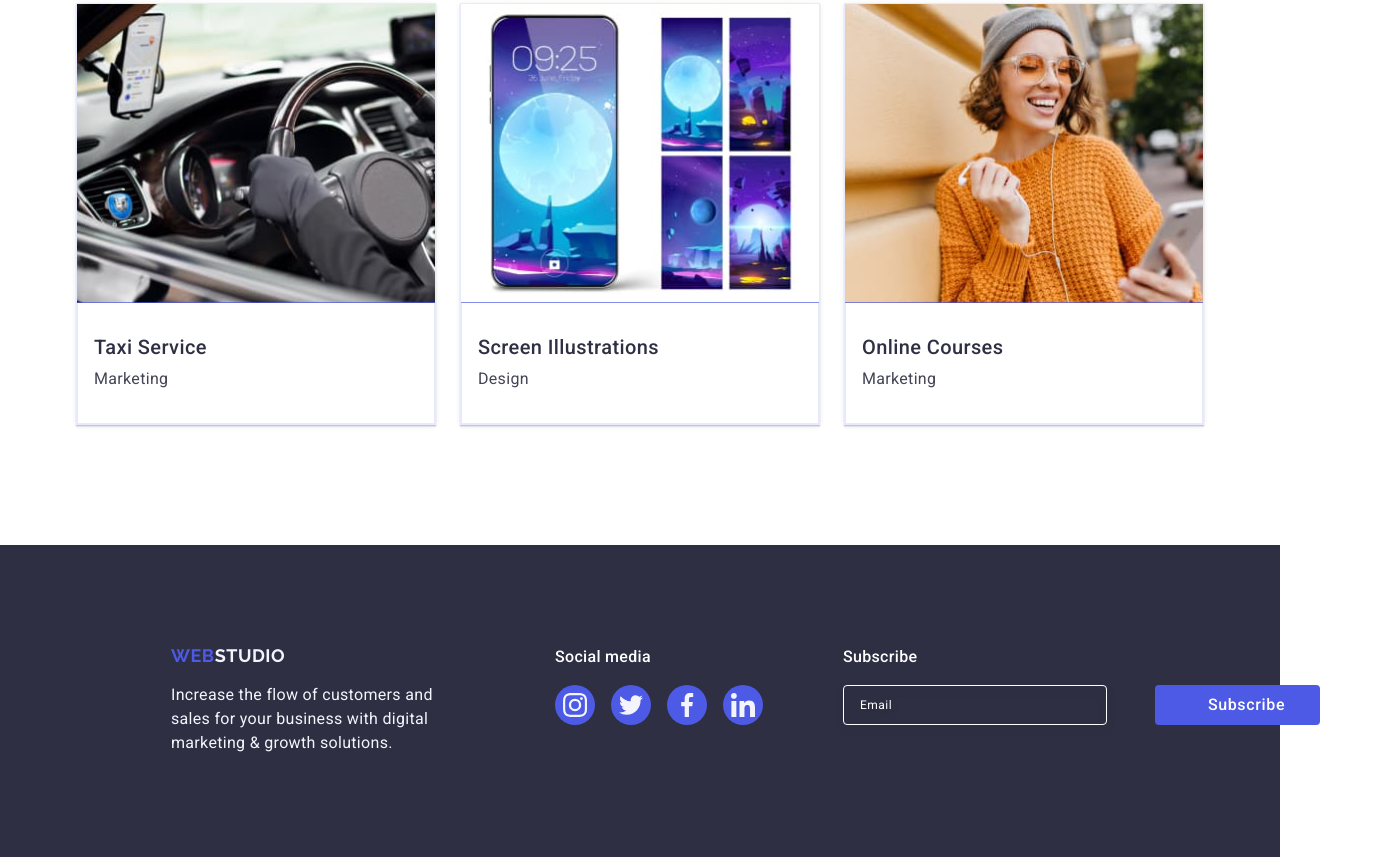
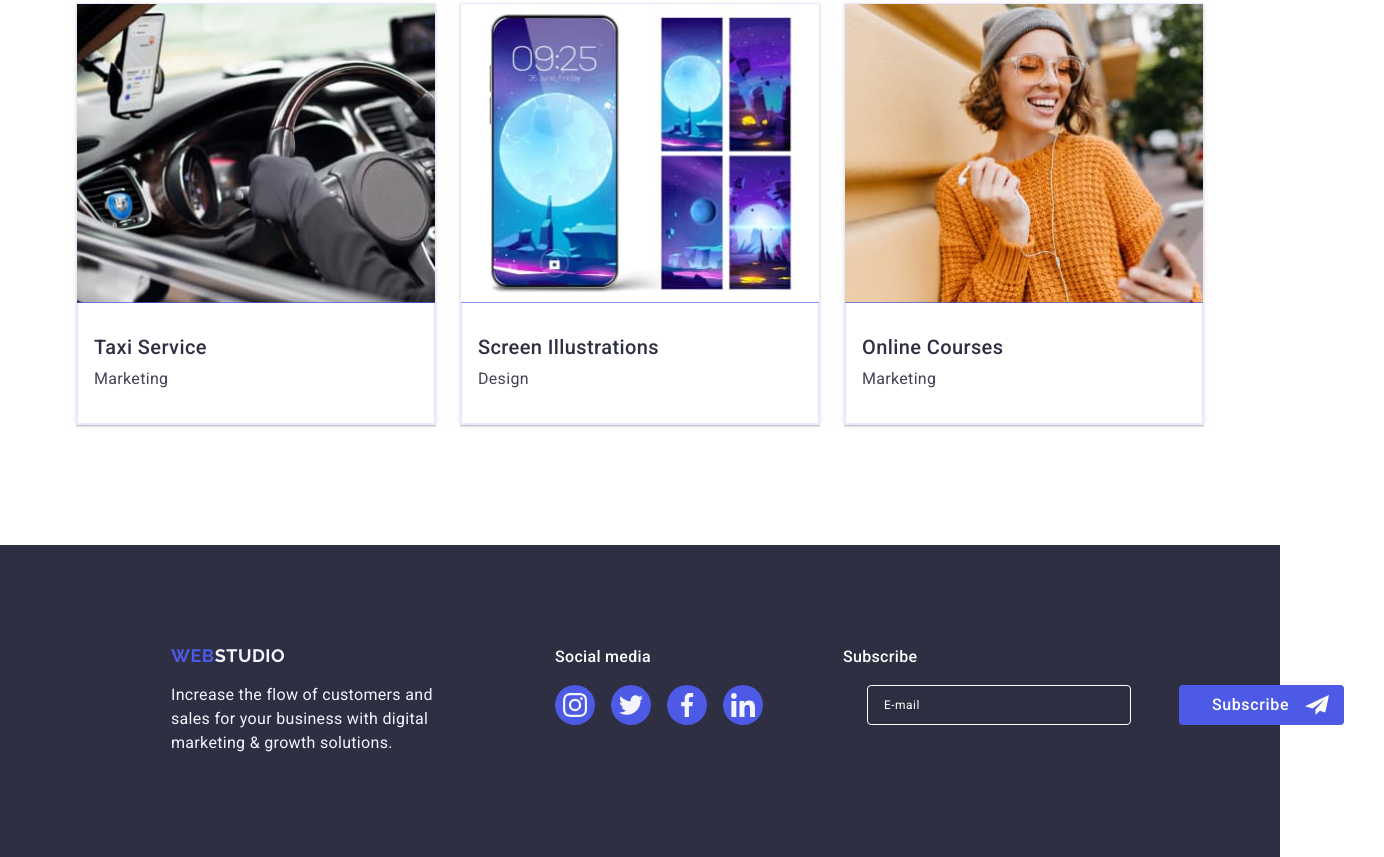
Before and after one commit to LILKRASH/goit-markup-hw-05, a plain HTML site: page index.html in a window 1280 px wide. Shown: the part 2639-3496 px from the top of the page, 1384 px wide, since content can reach past the window. Drawn offline with nearby package versions, Linux system fonts and the light colour scheme.

Commit message:
update styles.css

```diff
--- a/css/styles.css
+++ b/css/styles.css
@@ -728,7 +728,7 @@ button {
   display: block;
   font-size: 12px;
   font-weight: 400;
-  line-height: 1.16;
+  line-height: 1.17;
   letter-spacing: 0.04em;
   margin-bottom: 4px;
   color: #8e8f99;
@@ -846,7 +846,7 @@ button {
 
 .review-form-btn {
   display: block;
-  width: 169px;
+  min-width: 169px;
   height: 56px;
   border-radius: 4px;
   box-shadow: 0px 4px 4px 0px rgba(0, 0, 0, 0.15);
--- a/index.html
+++ b/index.html
@@ -588,20 +588,22 @@
         <div class="subscribe-footer-wrapper">
           <p class="footer-form-description">Subscribe</p>
           <form class="footer-form">
-            <label class="footer-form-field-label">
-              <input
-                class="footer-form-field"
-                type="email"
-                name="user_email_footer"
-                placeholder="Email"
-                required
-              />
+            <label
+              class="footer-form-field-label"></label>
+             <input
+              class="footer-form-field"
+              type="email"
+              name="user-email-footer"
+              placeholder="E-mail"
+              required
+            />
             </label>
 
-            <button class="subscribe-btn">Subscribe</button>
+            <button class="subscribe-btn" type="submit">Subscribe
             <svg class="telegram-subscribe-icon" width="24" height="24">
               <use href="./images/icons.svg#icon-telegram-link"></use>
             </svg>
+            </button>
           </form>
         </div>
       </div>
@@ -633,7 +635,7 @@
                 pattern="[a-zA-Zа-яА-ЯіІїЇєЄґҐйЙʼ]+"
                 title="Artem"
               />
-              <svg class="review-form-field-icon" width="24" height="24">
+              <svg class="review-form-field-icon" width="18" height="24">
                 <use href="./images/icons.svg#icon-user"></use>
               </svg>
             </div>
```
